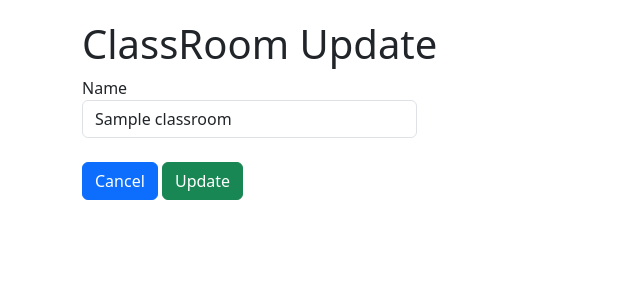
After one commit to beeplovebhandari/django_learning_2025, a Django app: page /classroom/update/1/ in a window 1280 px wide. The commit adds this page. Shown: the top 300 px of the page, without its empty margins (0-640 px from the left). Run offline with Django 5.2, Linux system fonts and the light colour scheme; tables that the repository leaves empty hold one stand-in row (values such as "Sample post").

Commit message:
form Crud Update

```diff
--- a/crud/templates/crud/classroom.html
+++ b/crud/templates/crud/classroom.html
@@ -28,7 +28,7 @@
             <th scope="row">{{forloop.counter}}</th>
             <td>{{classroom.name}}</td>
             <td>
-                <a class="btn btn-primary" href="#">Update</a>
+                <a class="btn btn-primary" href="{% url 'classroom_update' classroom.id %}">Update</a>
                 <a class="btn btn-danger" href="{% url 'classroom_delete' classroom.id %}">Delete</a>
             </td>
 
--- /dev/null
+++ b/crud/templates/crud/classroom_update.html
@@ -0,0 +1,13 @@
+{% extends 'crud/base.html' %}
+
+
+{% block content %}
+<form method="post" action="{% url 'classroom_update' classroom.id %}">
+{% csrf_token %}
+    <h1>ClassRoom Update</h1>
+<label>Name</label>
+<input type="text" class="form-control" style="width: 30%;" value="{{classroom.name}}" name="name">
+<br><a class="btn btn-primary" href="{% url 'crud_classroom' %}" >Cancel</a>
+<button type="submit" class="btn btn-success" >Update</button>
+</form>
+{% endblock %}
--- a/crud/urls.py
+++ b/crud/urls.py
@@ -1,9 +1,10 @@
 from django.urls import path
-from .views import crud_classroom, classroom_delete
+from .views import crud_classroom, classroom_delete, classroom_update
 
 
 
 urlpatterns = [
     path("classroom/delete/<int:id>/", classroom_delete, name="classroom_delete" ),
+    path("classroom/update/<int:id>/", classroom_update, name="classroom_update"),
     path("", crud_classroom, name="crud_classroom")
 ]
--- a/crud/views.py
+++ b/crud/views.py
@@ -18,3 +18,12 @@ def classroom_delete(request, id):
         classroom.delete()
         return redirect('crud_classroom')
     return render(request, template_name="crud/classroom_delete.html", context={"classroom": classroom})
+
+
+def classroom_update(request, id):
+    classroom = ClassRoom.objects.get(id=id)
+    if request.method =="POST":
+        name = request.POST.get("name")
+        ClassRoom.objects.filter(id=id).update(name=name)
+        return redirect("crud_classroom")
+    return render(request, template_name="crud/classroom_update.html", context={"classroom": classroom})
```
